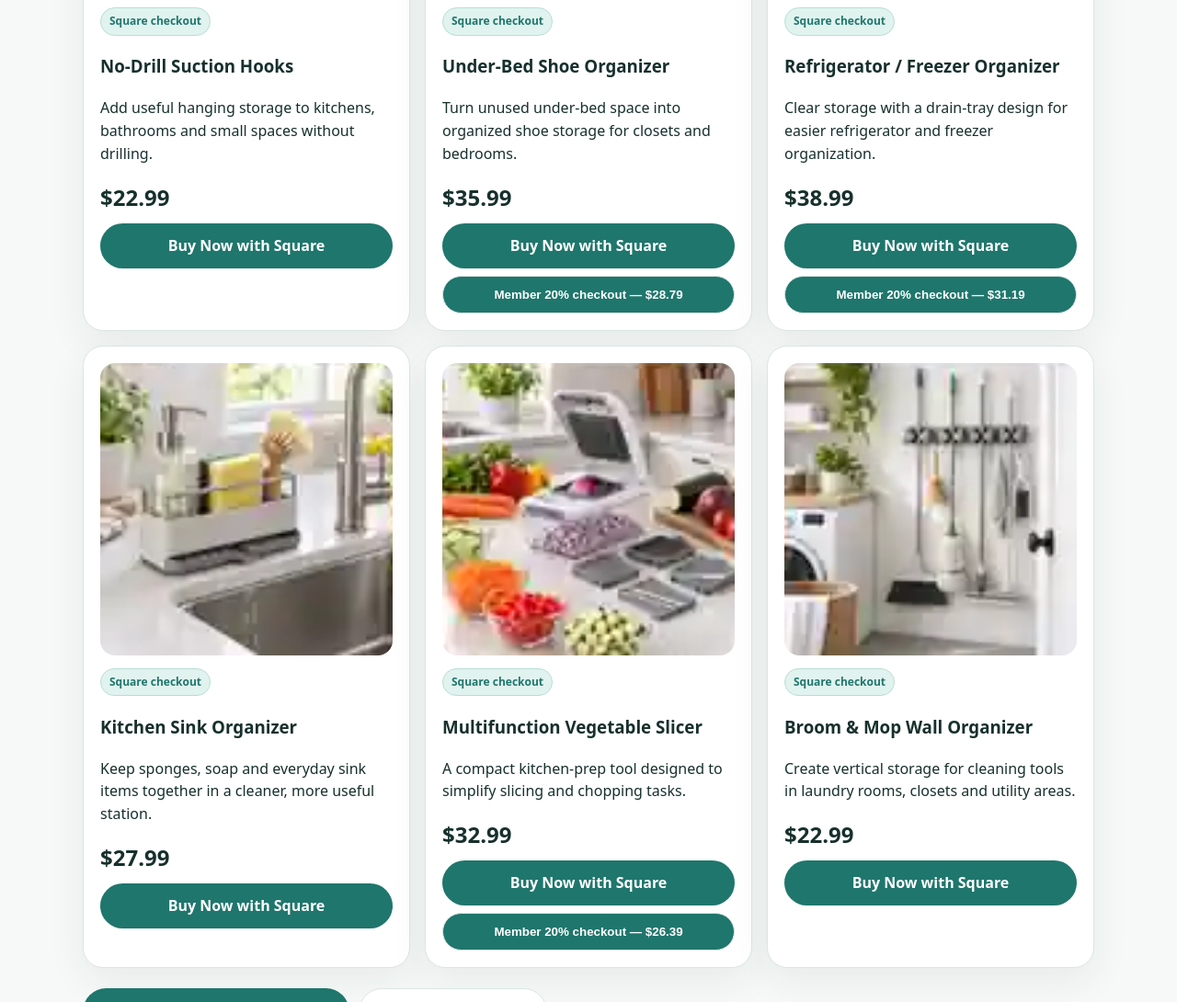
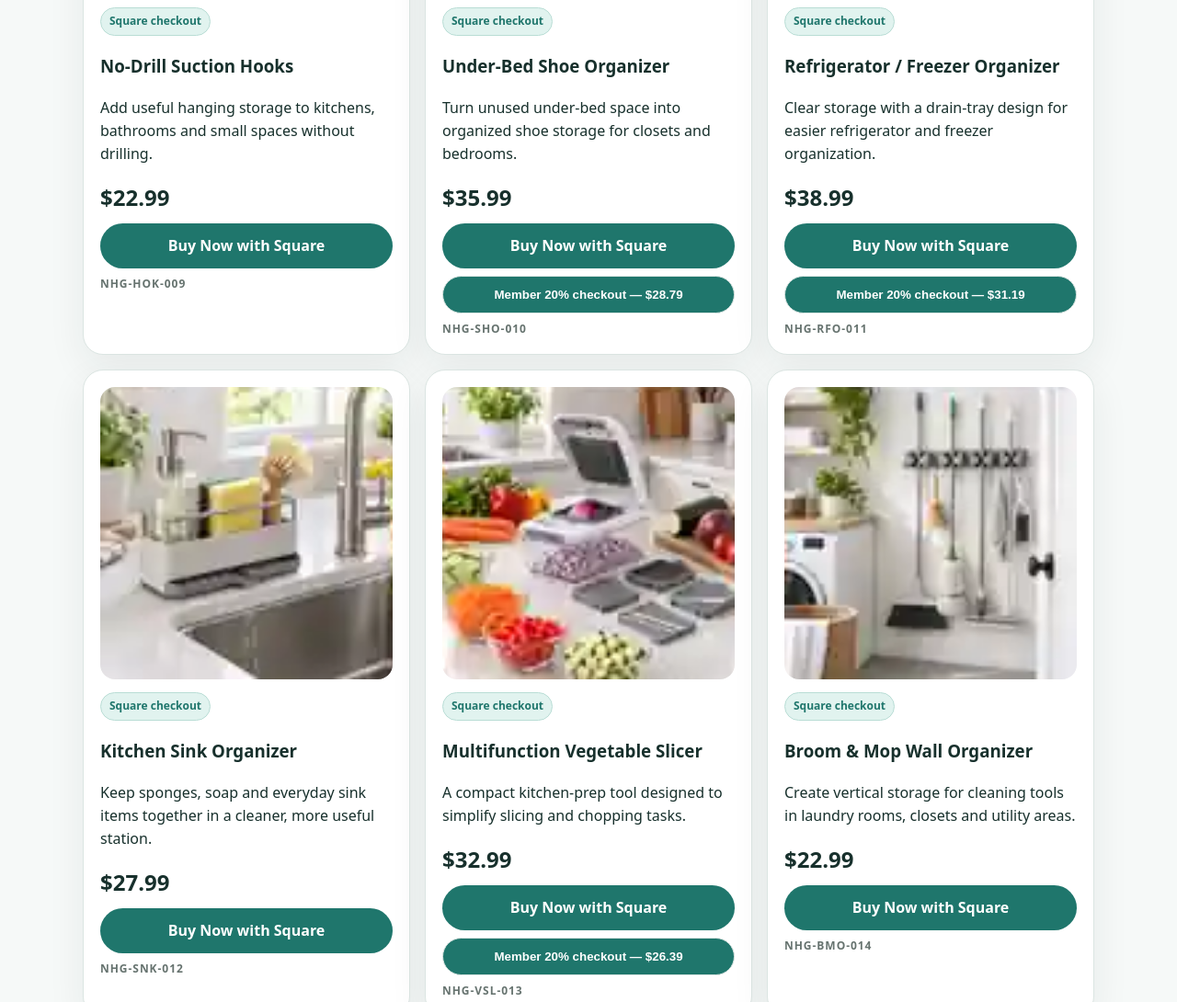
Before and after one commit to Apexgaze1/https-github.com-yourusername-your-repository, a plain HTML site: page index.html in a window 1280 px wide. Shown: the part 3838-4928 px from the top of the page at 92% size. Drawn offline with Linux system fonts and the light colour scheme.

Commit message:
Add standardized NHG shop codes to new products

```diff
--- a/index.html
+++ b/index.html
@@ -90,12 +90,12 @@
   <p class="lead">Six newly added organization products with approved NeatHarbor imagery and secure Square-hosted checkout.</p>
   <div class="notice"><b>Order note:</b> checkout is handled by Square. Delivery timing and destination availability vary by product. Supplier fulfillment automation is being finalized and is not represented here as guaranteed.</div>
   <div class="previewgrid">
-    <article class="preview-card" id="no-drill-suction-hooks"><div class="preview-visual" role="img" aria-label="No-Drill Suction Hooks" style="background-image:url('assets/new-products.webp');background-position:0% 0%"></div><span class="available">Square checkout</span><h3>No-Drill Suction Hooks</h3><p>Add useful hanging storage to kitchens, bathrooms and small spaces without drilling.</p><div class="price">$22.99</div><a class="buy" target="_blank" rel="noopener noreferrer" href="https://square.link/u/f7Dkdggx">Buy Now with Square</a></article>
-    <article class="preview-card" id="under-bed-shoe-organizer"><div class="preview-visual" role="img" aria-label="Under-Bed Shoe Organizer" style="background-image:url('assets/new-products.webp');background-position:50% 0%"></div><span class="available">Square checkout</span><h3>Under-Bed Shoe Organizer</h3><p>Turn unused under-bed space into organized shoe storage for closets and bedrooms.</p><div class="price">$35.99</div><a class="buy" target="_blank" rel="noopener noreferrer" href="https://square.link/u/NbY9IaH9">Buy Now with Square</a><button class="buy ghost" type="button" style="margin-top:8px;width:100%" onclick="memberCheckout('under-bed-shoe-organizer',this)">Member 20% checkout — $28.79</button></article>
-    <article class="preview-card" id="refrigerator-freezer-organizer"><div class="preview-visual" role="img" aria-label="Refrigerator and Freezer Organizer" style="background-image:url('assets/new-products.webp');background-position:100% 0%"></div><span class="available">Square checkout</span><h3>Refrigerator / Freezer Organizer</h3><p>Clear storage with a drain-tray design for easier refrigerator and freezer organization.</p><div class="price">$38.99</div><a class="buy" target="_blank" rel="noopener noreferrer" href="https://square.link/u/4WFYULmG">Buy Now with Square</a><button class="buy ghost" type="button" style="margin-top:8px;width:100%" onclick="memberCheckout('refrigerator-freezer-organizer',this)">Member 20% checkout — $31.19</button></article>
-    <article class="preview-card" id="sink-drain-organizer"><div class="preview-visual" role="img" aria-label="Kitchen Sink Organizer" style="background-image:url('assets/new-products.webp');background-position:0% 100%"></div><span class="available">Square checkout</span><h3>Kitchen Sink Organizer</h3><p>Keep sponges, soap and everyday sink items together in a cleaner, more useful station.</p><div class="price">$27.99</div><a class="buy" target="_blank" rel="noopener noreferrer" href="https://square.link/u/0FYeZNWc">Buy Now with Square</a></article>
-    <article class="preview-card" id="vegetable-slicer"><div class="preview-visual" role="img" aria-label="Multifunction Vegetable Slicer" style="background-image:url('assets/new-products.webp');background-position:50% 100%"></div><span class="available">Square checkout</span><h3>Multifunction Vegetable Slicer</h3><p>A compact kitchen-prep tool designed to simplify slicing and chopping tasks.</p><div class="price">$32.99</div><a class="buy" target="_blank" rel="noopener noreferrer" href="https://square.link/u/TW5CU6OR">Buy Now with Square</a><button class="buy ghost" type="button" style="margin-top:8px;width:100%" onclick="memberCheckout('vegetable-slicer',this)">Member 20% checkout — $26.39</button></article>
-    <article class="preview-card" id="broom-mop-organizer"><div class="preview-visual" role="img" aria-label="Broom and Mop Wall Organizer" style="background-image:url('assets/new-products.webp');background-position:100% 100%"></div><span class="available">Square checkout</span><h3>Broom & Mop Wall Organizer</h3><p>Create vertical storage for cleaning tools in laundry rooms, closets and utility areas.</p><div class="price">$22.99</div><a class="buy" target="_blank" rel="noopener noreferrer" href="https://square.link/u/nyQtzyiD">Buy Now with Square</a></article>
+    <article class="preview-card" id="no-drill-suction-hooks" data-shop-code="NHG-HOK-009"><div class="preview-visual" role="img" aria-label="No-Drill Suction Hooks" style="background-image:url('assets/new-products.webp');background-position:0% 0%"></div><span class="available">Square checkout</span><h3>No-Drill Suction Hooks</h3><p>Add useful hanging storage to kitchens, bathrooms and small spaces without drilling.</p><div class="price">$22.99</div><a class="buy" target="_blank" rel="noopener noreferrer" href="https://square.link/u/f7Dkdggx">Buy Now with Square</a><div class="shopcode">NHG-HOK-009</div></article>
+    <article class="preview-card" id="under-bed-shoe-organizer" data-shop-code="NHG-SHO-010"><div class="preview-visual" role="img" aria-label="Under-Bed Shoe Organizer" style="background-image:url('assets/new-products.webp');background-position:50% 0%"></div><span class="available">Square checkout</span><h3>Under-Bed Shoe Organizer</h3><p>Turn unused under-bed space into organized shoe storage for closets and bedrooms.</p><div class="price">$35.99</div><a class="buy" target="_blank" rel="noopener noreferrer" href="https://square.link/u/NbY9IaH9">Buy Now with Square</a><button class="buy ghost" type="button" style="margin-top:8px;width:100%" onclick="memberCheckout('under-bed-shoe-organizer',this)">Member 20% checkout — $28.79</button><div class="shopcode">NHG-SHO-010</div></article>
+    <article class="preview-card" id="refrigerator-freezer-organizer" data-shop-code="NHG-RFO-011"><div class="preview-visual" role="img" aria-label="Refrigerator and Freezer Organizer" style="background-image:url('assets/new-products.webp');background-position:100% 0%"></div><span class="available">Square checkout</span><h3>Refrigerator / Freezer Organizer</h3><p>Clear storage with a drain-tray design for easier refrigerator and freezer organization.</p><div class="price">$38.99</div><a class="buy" target="_blank" rel="noopener noreferrer" href="https://square.link/u/4WFYULmG">Buy Now with Square</a><button class="buy ghost" type="button" style="margin-top:8px;width:100%" onclick="memberCheckout('refrigerator-freezer-organizer',this)">Member 20% checkout — $31.19</button><div class="shopcode">NHG-RFO-011</div></article>
+    <article class="preview-card" id="sink-drain-organizer" data-shop-code="NHG-SNK-012"><div class="preview-visual" role="img" aria-label="Kitchen Sink Organizer" style="background-image:url('assets/new-products.webp');background-position:0% 100%"></div><span class="available">Square checkout</span><h3>Kitchen Sink Organizer</h3><p>Keep sponges, soap and everyday sink items together in a cleaner, more useful station.</p><div class="price">$27.99</div><a class="buy" target="_blank" rel="noopener noreferrer" href="https://square.link/u/0FYeZNWc">Buy Now with Square</a><div class="shopcode">NHG-SNK-012</div></article>
+    <article class="preview-card" id="vegetable-slicer" data-shop-code="NHG-VSL-013"><div class="preview-visual" role="img" aria-label="Multifunction Vegetable Slicer" style="background-image:url('assets/new-products.webp');background-position:50% 100%"></div><span class="available">Square checkout</span><h3>Multifunction Vegetable Slicer</h3><p>A compact kitchen-prep tool designed to simplify slicing and chopping tasks.</p><div class="price">$32.99</div><a class="buy" target="_blank" rel="noopener noreferrer" href="https://square.link/u/TW5CU6OR">Buy Now with Square</a><button class="buy ghost" type="button" style="margin-top:8px;width:100%" onclick="memberCheckout('vegetable-slicer',this)">Member 20% checkout — $26.39</button><div class="shopcode">NHG-VSL-013</div></article>
+    <article class="preview-card" id="broom-mop-organizer" data-shop-code="NHG-BMO-014"><div class="preview-visual" role="img" aria-label="Broom and Mop Wall Organizer" style="background-image:url('assets/new-products.webp');background-position:100% 100%"></div><span class="available">Square checkout</span><h3>Broom & Mop Wall Organizer</h3><p>Create vertical storage for cleaning tools in laundry rooms, closets and utility areas.</p><div class="price">$22.99</div><a class="buy" target="_blank" rel="noopener noreferrer" href="https://square.link/u/nyQtzyiD">Buy Now with Square</a><div class="shopcode">NHG-BMO-014</div></article>
   </div>
   <div class="actions"><a class="btn" href="https://www.facebook.com/profile.php?id=61594389339345" target="_blank" rel="noopener noreferrer">Follow NeatHarbor on Facebook</a><a class="btn ghost" href="#shop">Shop original catalog</a></div>
 </div></section>
```
